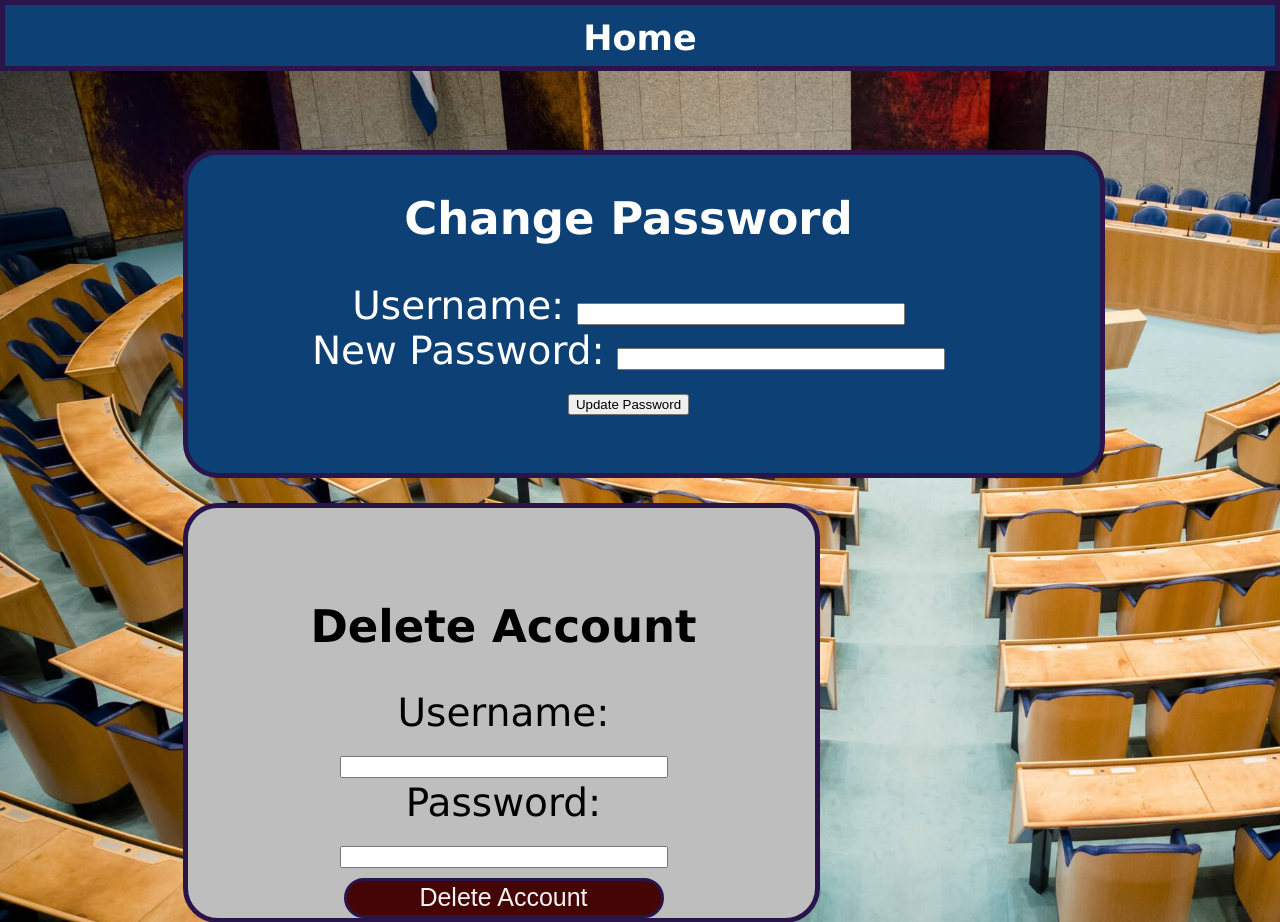
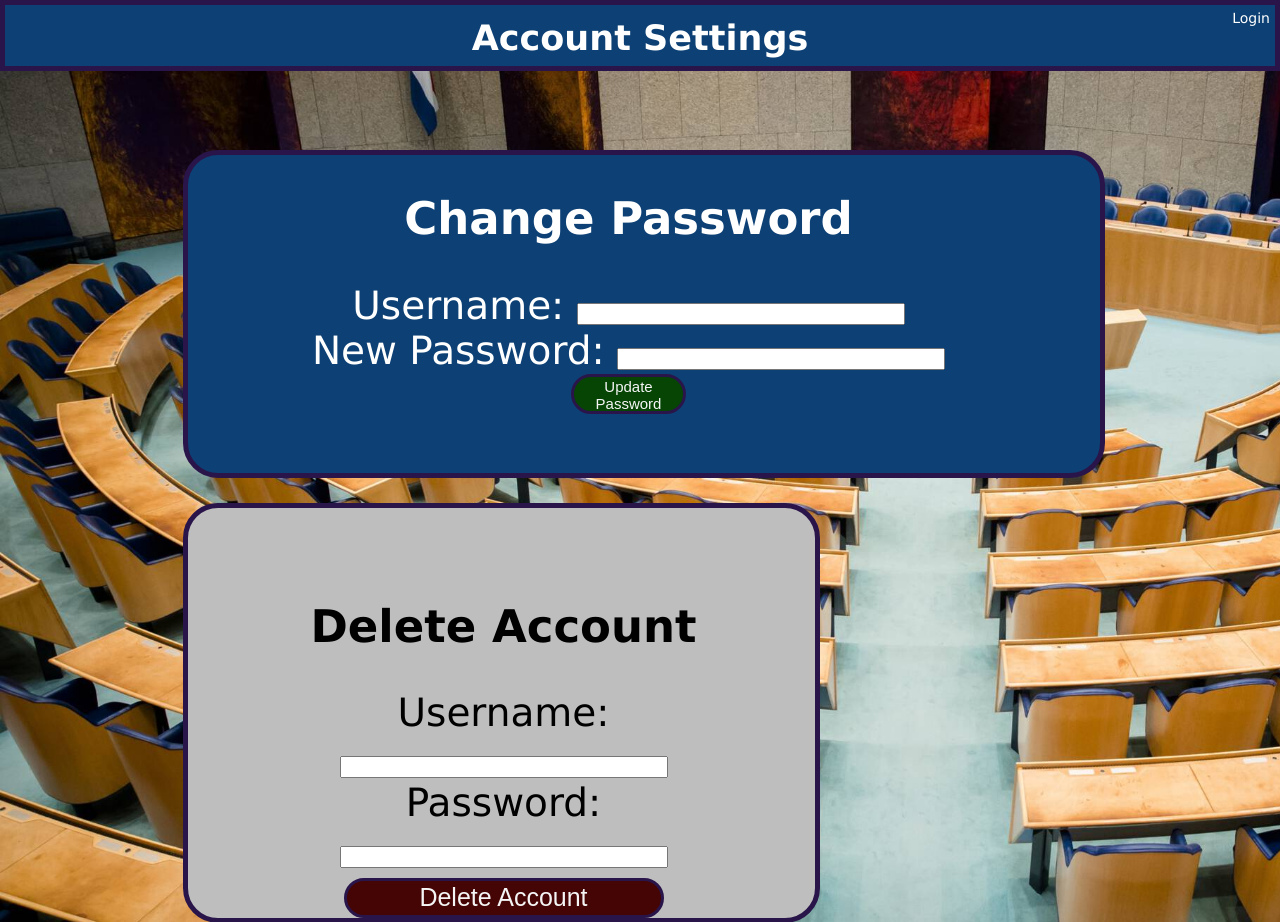
Before and after one commit to Max-Scholten/Project2, a PHP site: page /account_settings.php in a window 1280 px wide. Shown: the top 922 px of the page. Run offline with PHP 8.4, Linux system fonts and the light colour scheme.

Commit message:
new link from account_settings to login page

```diff
--- a/account_settings.php
+++ b/account_settings.php
@@ -64,18 +64,20 @@ if ($_SERVER['REQUEST_METHOD'] === 'POST') {
 
 $conn = null;
 ?>
-
 <!DOCTYPE html>
 <html>
 
 <head>
-    <title>Home</title>
+    <title>Account Settings</title>
     <link rel="stylesheet" href="../Project2/css/login.css">
     <script src="../Project2/js/iets.js" defer></script>
+
 </head>
 
 <body onload="startTime()">
-    <header>Home</header>
+    <header>Account Settings</header>
+
+    <a href="login.php" class="account-settings-button">Login</a>
 
     <div id="formi">
         <form method="POST" action="">
@@ -100,8 +102,6 @@ $conn = null;
         <?php endif; ?>
 
     </div>
-
-
 
     <div id="delete-form">
         <form method="POST" action="">
--- a/css/login.css
+++ b/css/login.css
@@ -115,6 +115,15 @@ form{
     padding-right: 55px;
 
 
+}
+#update{
+    height: 5vh;
+    width: 9vw;
+    font-size: 15px;
+    border: solid rgb(41, 21, 74) 3px;
+    border-radius: 35px;
+    background-color: rgb(7, 69, 5);
+    color: whitesmoke;
 }
 #delete-form{
     grid-area: tekst;
```
